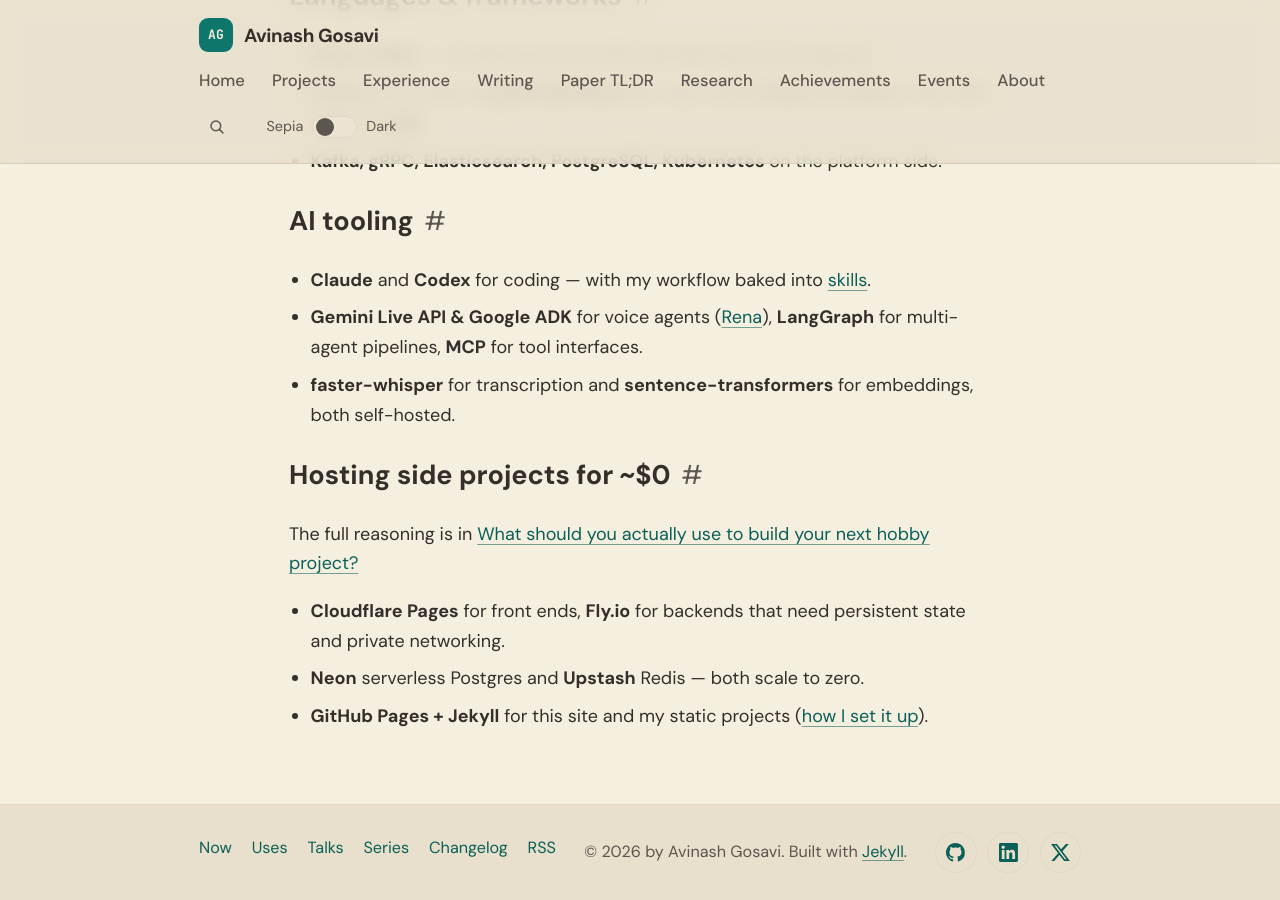
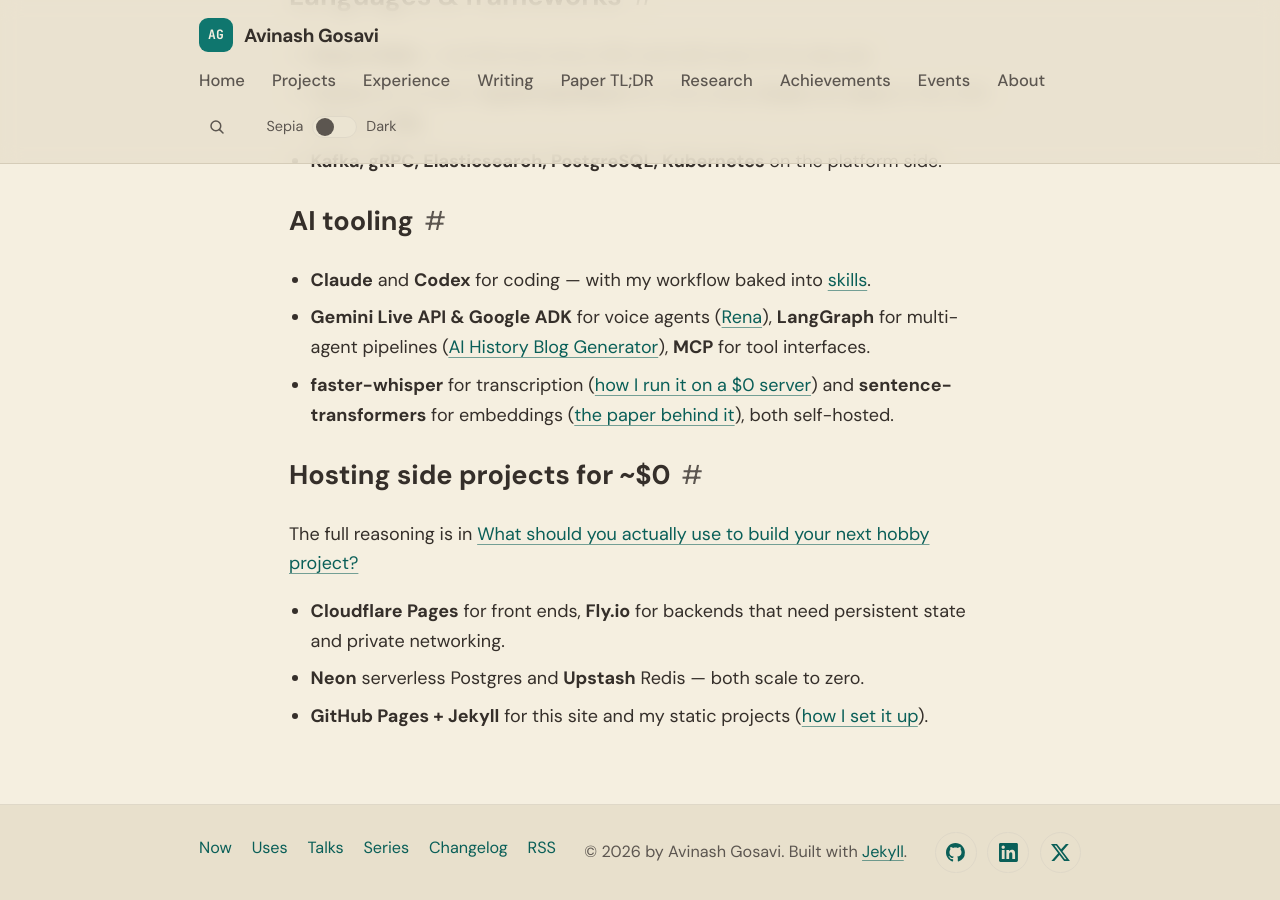
Before and after one commit to aag1091-alt/avinashgosavi.com, a Jekyll site: the page built from uses.md, in a window 1280 px wide and 900 px high, scrolled down 741 px. Built offline with Jekyll 4.4.1, drawn with Linux system fonts in a browser that asks for light colours.

Commit message:
Uses: link faster-whisper, sentence-transformers and LangGraph to existing posts
Co-Authored-By: Claude <noreply@anthropic.com>

```diff
--- a/_data/changelog.yml
+++ b/_data/changelog.yml
@@ -1,5 +1,9 @@
 # Public changelog shown on /changelog and (latest 3) on the homepage.
 # Newest first. desk: Writing | Design | Engineering
+- date: 2026-10-27
+  desk: Writing
+  text: The Uses page now links each AI tool to where it shows up on the site — faster-whisper to the $0 transcription server post, sentence-transformers to the Sentence-BERT TL;DR, LangGraph to the AI History Blog Generator.
+  link: /uses/#ai-tooling
 - date: 2026-10-27
   desk: Engineering
   text: Every blog topic with two or more posts now has its own RSS feed — pick a topic on the blog and the Subscribe link follows it (e.g. just Agent memory or Privacy).
--- a/uses.md
+++ b/uses.md
@@ -27,8 +27,8 @@ description: The hardware, languages, AI tools and hosting stack Avinash Gosavi
   <h2 id="ai-tooling">AI tooling</h2>
   <ul>
     <li><strong>Claude</strong> and <strong>Codex</strong> for coding — with my workflow baked into <a href="{{ '/post/codex-skills-baking-your-workflow-into-the-tool/' | relative_url }}">skills</a>.</li>
-    <li><strong>Gemini Live API &amp; Google ADK</strong> for voice agents (<a href="{{ '/post/building-rena-ai-health-companion-gemini-live/' | relative_url }}">Rena</a>), <strong>LangGraph</strong> for multi-agent pipelines, <strong>MCP</strong> for tool interfaces.</li>
-    <li><strong>faster-whisper</strong> for transcription and <strong>sentence-transformers</strong> for embeddings, both self-hosted.</li>
+    <li><strong>Gemini Live API &amp; Google ADK</strong> for voice agents (<a href="{{ '/post/building-rena-ai-health-companion-gemini-live/' | relative_url }}">Rena</a>), <strong>LangGraph</strong> for multi-agent pipelines (<a href="{{ '/post/ai-history-blog-generator/' | relative_url }}">AI History Blog Generator</a>), <strong>MCP</strong> for tool interfaces.</li>
+    <li><strong>faster-whisper</strong> for transcription (<a href="{{ '/post/live-audio-transcription-whisper/' | relative_url }}">how I run it on a $0 server</a>) and <strong>sentence-transformers</strong> for embeddings (<a href="{{ '/post/paper-tldr-sentence-bert/' | relative_url }}">the paper behind it</a>), both self-hosted.</li>
   </ul>
 
   <h2 id="hosting-side-projects-for-0">Hosting side projects for ~$0</h2>
```
